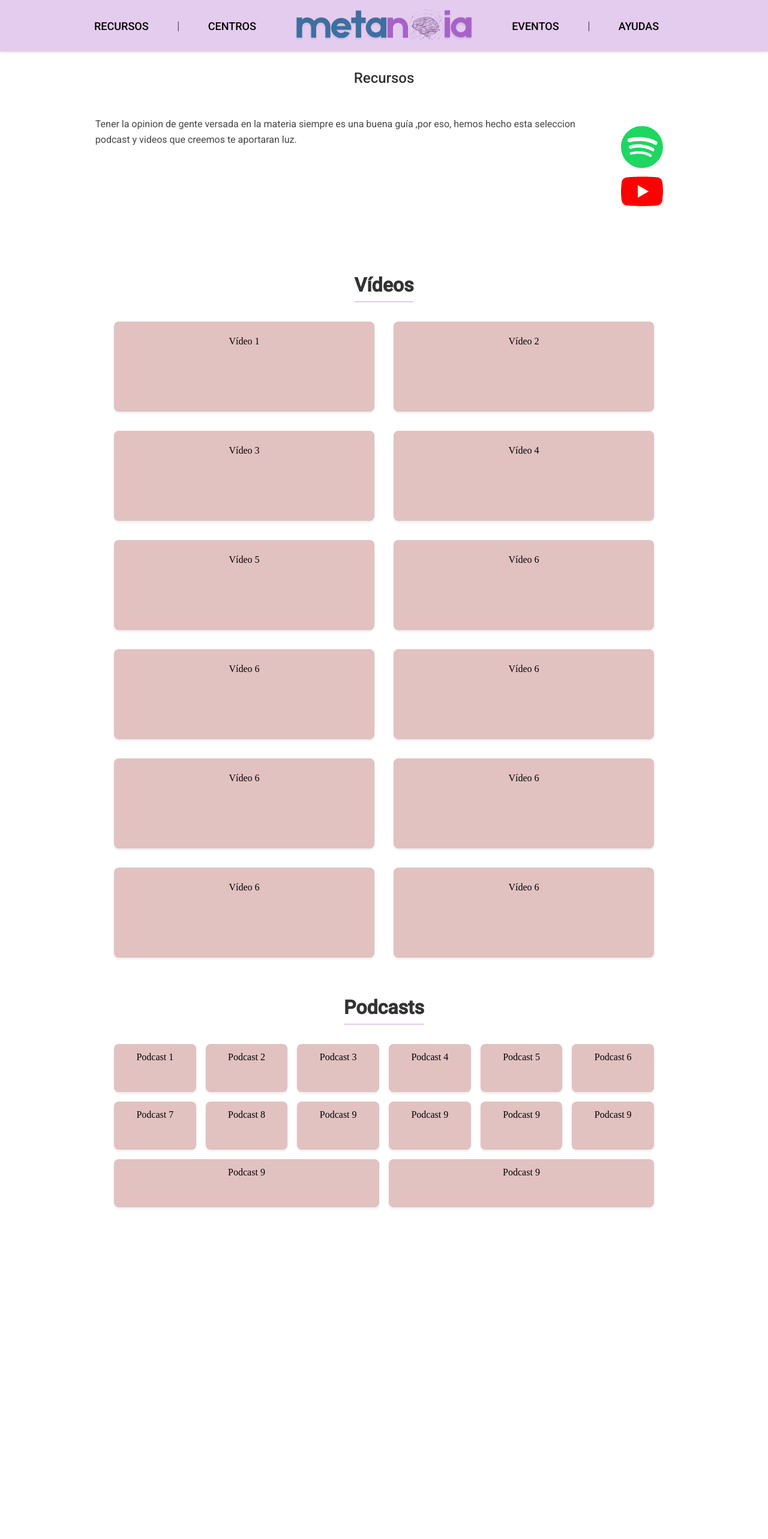
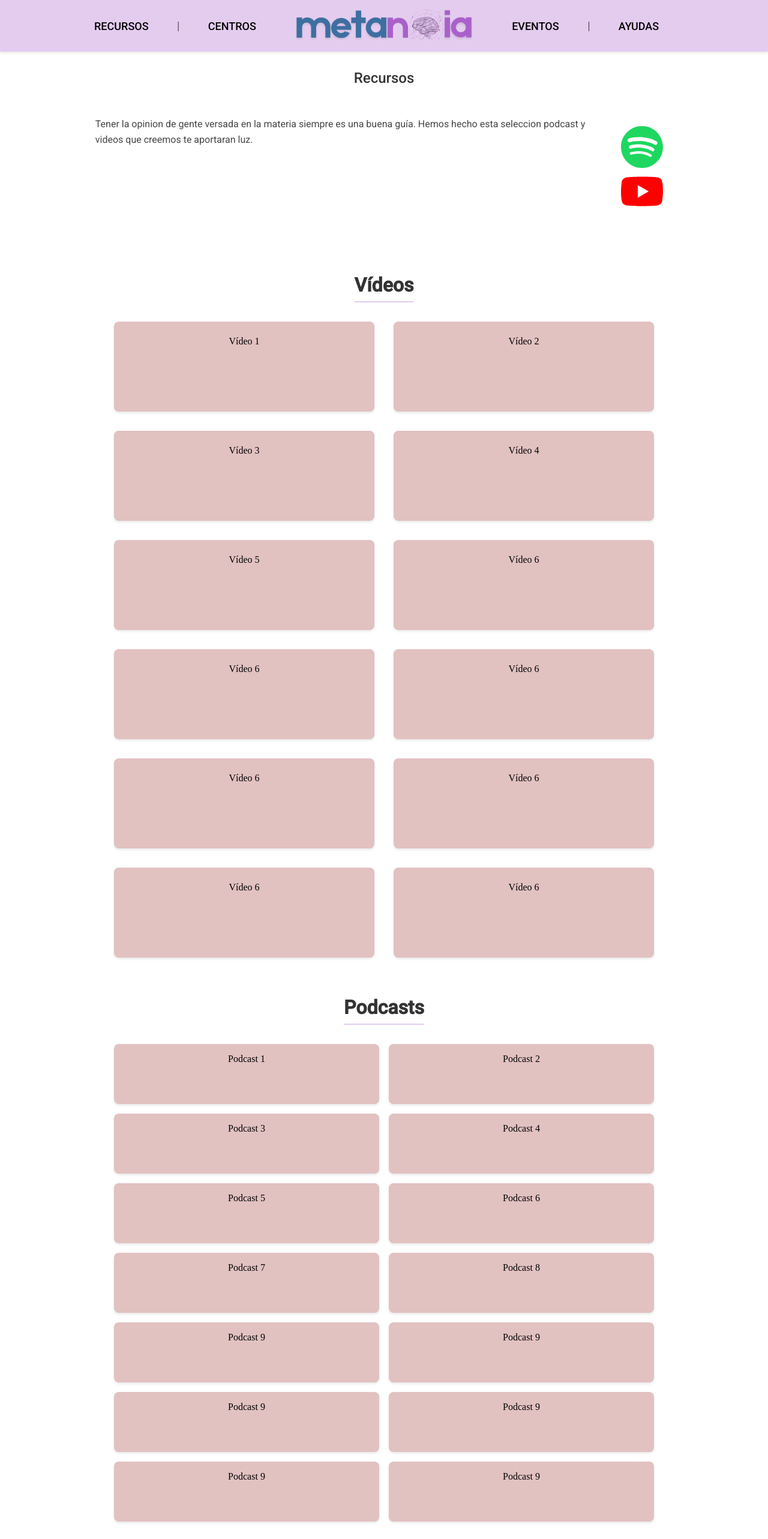
Before and after one commit to CristinaDomnguez/metanoia-project, a React (Vite) app in the folder frontend/: page /recursos in a window 1280 px wide. Shown: the top 2565 px of the page at 60% size. Before the commit the page ends 2044 px from the top, so only its background shows below. Built offline with nearby package versions, Linux system fonts and the light colour scheme.

Commit message:
dev: add smooth scrool to spotify and Youtube icons

```diff
--- a/frontend/src/components/PodcastsAndVideos/PodcastsAndVideos.css
+++ b/frontend/src/components/PodcastsAndVideos/PodcastsAndVideos.css
@@ -31,13 +31,14 @@
 .videos-container {
   display: flex;
   flex-wrap: wrap;
-  gap: 2rem;
+  justify-content: space-between; /* Espaciado uniforme */
+  gap: 2rem; /* Espaciado entre elementos */
   width: 100%;
   max-width: 900px;
 }
 
 .videos {
-  flex: 1 1 40%;
+  flex: 1 1 calc(50% - 1rem); /* Ajusta para que entren 2 elementos con un margen */
   padding: 1.5rem;
   background-color: #e2c1c1;
   box-shadow: 0 2px 4px rgba(0, 0, 0, 0.1);
@@ -48,24 +49,25 @@
   cursor: pointer;
 }
 
-/* Contenedor de podcasts - 3 por fila */
+/* Contenedor de podcasts - 2 por fila */
 .podcasts-container {
   display: flex;
   flex-wrap: wrap;
-  gap: 1rem;
+  justify-content: space-between; /* Espaciado uniforme */
+  gap: 1rem; /* Espaciado entre elementos */
   width: 100%;
   max-width: 900px; /* Igualado al contenedor de videos */
 }
 
 .podcast {
-  flex: 1 1 15%; /* Reducido para que entren 3 en el mismo ancho que los videos */
-  padding: 0.8rem;
+  flex: 1 1 calc(50% - 1rem); /* Ajusta para que entren 2 elementos con un margen */
+  padding: 1rem;
   background-color: #e2c1c1;
   box-shadow: 0 2px 4px rgba(0, 0, 0, 0.1);
   border-radius: 8px;
   text-align: center;
   transition: transform 0.3s ease, box-shadow 0.3s ease;
-  min-height: 80px;
+  min-height: 100px;
 }
 
 /* Efectos hover */
@@ -75,3 +77,12 @@
   box-shadow: 0 4px 8px rgba(0, 0, 0, 0.2);
   cursor: pointer;
 }
+
+/* Ajuste para scroll suave con encabezado fijo */
+/* Asegura que cuando el navegador haga scroll hacia el elemento objetivo
+se aplique un margen superior, evitando que el encabezado fijo (como el NavBar) lo tape.
+*/
+#videos-section,
+#podcasts-section {
+  scroll-margin-top: 80px;
+}
--- a/frontend/src/components/PodcastsAndVideos/PodcastsAndVideos.jsx
+++ b/frontend/src/components/PodcastsAndVideos/PodcastsAndVideos.jsx
@@ -1,11 +1,11 @@
-import React from 'react'
-import "./PodcastsAndVideos.css"
+import React from 'react';
+import "./PodcastsAndVideos.css";
 
 export default function PodcastsAndVideos() {
     return (
         <>
             {/* Sección de Vídeos */}
-            <section className="videos-section layout-box">
+            <section id="videos-section" className="videos-section layout-box">
                 <h3>Vídeos</h3>
                 <div className="videos-container">
                     <div className="videos">Vídeo 1</div>
@@ -24,7 +24,7 @@ export default function PodcastsAndVideos() {
             </section>
 
             {/* Sección de Podcasts */}
-            <section className="podcasts-section layout-box">
+            <section id="podcasts-section" className="podcasts-section layout-box">
                 <h3>Podcasts</h3>
                 <div className="podcasts-container">
                     <div className="podcast">Podcast 1</div>
@@ -44,5 +44,5 @@ export default function PodcastsAndVideos() {
                 </div>
             </section>
         </>
-    )
+    );
 }
--- a/frontend/src/pages/Resources.jsx
+++ b/frontend/src/pages/Resources.jsx
@@ -4,6 +4,13 @@ import './Resources.css';
 import PodcastsAndVideos from '../components/PodcastsAndVideos/PodcastsAndVideos';
 
 export default function Resources() {
+    const handleScrollToSection = (sectionId) => {
+        const section = document.getElementById(sectionId);
+        if (section) {
+            section.scrollIntoView({ behavior: 'smooth' });
+        }
+    };
+
     return (
         <>
             <NavBar />
@@ -12,17 +19,30 @@ export default function Resources() {
                 <h2 className="title">Recursos</h2>
                 <div className="text-container">
                     <p className="text">
-                        Tener la opinion de gente versada en la materia siempre es una buena guía
-                        ,por eso, hemos hecho esta seleccion podcast y videos que creemos
+                        Tener la opinion de gente versada en la materia siempre es una buena guía. Hemos hecho esta seleccion podcast y videos que creemos
                         te aportaran luz.
                     </p>
                     {/* iconos */}
                     <div className="icons">
                         <div>
-                            <img className="spotify-icon" src="/spotify.svg" alt="Spotify logo" height={70} width={70} />
+                            <img
+                                className="spotify-icon"
+                                src="/spotify.svg"
+                                alt="Spotify logo"
+                                height={70}
+                                width={70}
+                                onClick={() => handleScrollToSection("podcasts-section")}
+                            />
                         </div>
                         <div>
-                            <img className="youtube-icon" src="/youtube.svg" alt="Youtube logo" height={70} width={70} />
+                            <img
+                                className="youtube-icon"
+                                src="/youtube.svg"
+                                alt="Youtube logo"
+                                height={70}
+                                width={70}
+                                onClick={() => handleScrollToSection("videos-section")}
+                            />
                         </div>
                     </div>
                 </div>
```
